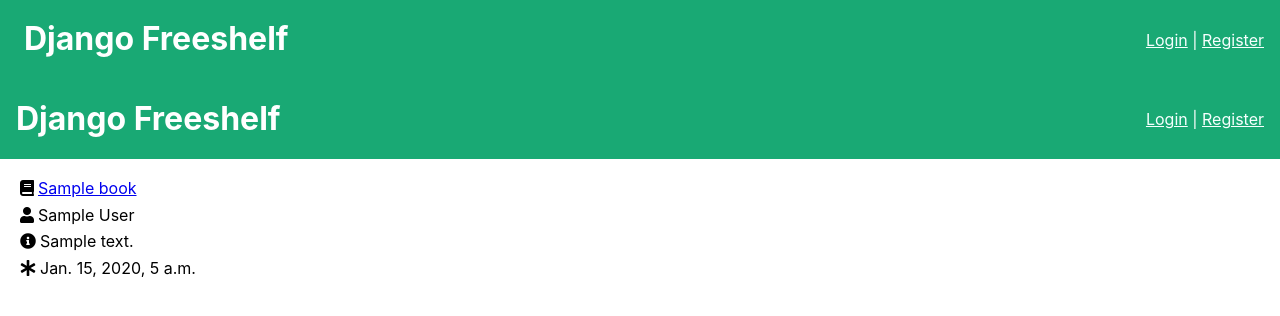
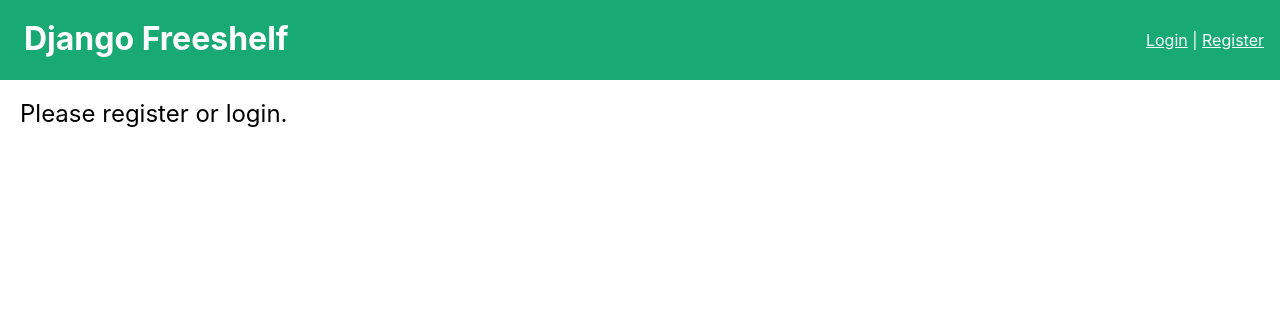
Before and after one commit to Momentum-Team-10/django-freeshelf-JamesMoore816, a Django app: a page that uses templates/books/view_book.html in a window 1280 px wide. Shown: the top 316 px of the page. Run offline with Django 3.2, Linux system fonts and the light colour scheme; tables that the repository leaves empty hold one stand-in row (values such as "Sample post").

Commit message:
Permissions set up, templates cleaned up

```diff
--- a/templates/books/add_book.html
+++ b/templates/books/add_book.html
@@ -1,6 +1,7 @@
 {% extends "base.html" %}
 
 {% block content %}
+{% if request.user.is_staff %}
 <h1 class='pl3'>Add Book</h1>
 
 <div class='pl3'>
@@ -12,4 +13,6 @@
     </div>
   </form>
 </div>
+{% else %}<div class="f3 ma1 pa3">Only staff may proceed.</div>
+{% endif %}
 {% endblock %}
--- a/templates/books/delete_book.html
+++ b/templates/books/delete_book.html
@@ -1,6 +1,7 @@
 {% extends "base.html" %}
 
 {% block content %}
+{% if request.user.is_staff %}
 <h1 class='pl3'>Delete Book</h1>
 
 <div class='pl3'>
@@ -13,4 +14,6 @@
     </div>
   </form>
 </div>
+{% else %}<div class="f3 ma1 pa3">Only staff may proceed.</div>
+{% endif %}
 {% endblock %}
--- a/templates/books/edit_book.html
+++ b/templates/books/edit_book.html
@@ -1,6 +1,7 @@
 {% extends "base.html" %}
 
 {% block content %}
+{% if request.user.is_staff %}
 <h1 class='pl3'>Edit Book</h1>
 
 <div class='pl3'>
@@ -12,4 +13,6 @@
     </div>
   </form>
 </div>
+{% else %}<div class="f3 ma1 pa3">Only staff may proceed.</div>
+{% endif %}
 {% endblock %}
--- a/templates/books/view_book.html
+++ b/templates/books/view_book.html
@@ -1,19 +1,11 @@
 {% extends "base.html" %}
 
 {% block content %}
-<header class="flex items-center justify-between bg-green white ph3">
-    <div id="title">
-      <h1 class="white">Django Freeshelf</h1>
-    </div>
-    <div id="account-menu">
-        {% if request.user.is_authenticated %} <a class="washed-blue" href="accounts/logout/">Logout</a> | <a class="washed-blue" href="accounts/register/">Register</a>
-        {% else %} <a class="washed-blue" href="accounts/login/">Login</a> | <a class="washed-blue" href="accounts/register/">Register</a> {% endif %}
-    </div>
-  </header>
-
+{% if request.user.is_authenticated %}
 <div class='flex flex-wrap'>
     <div class='pa3'>
-    {% if book.url %} <div class='ma1'><i class='fas fa-book mr1'></i><a href="{{ book.url }}">{{ book.title }}</a></div>
+        {% if book.url %} <div class='ma1'><i class='fas fa-book mr1'></i><a href="{{ book.url }}">{{ book.title }}</a>
+        </div>
         {% else %} <div class='ma1'><i class='fas fa-book mr1'></i>{{ book.title }}</div> {% endif %}
 
 
@@ -22,12 +14,6 @@
             <div class='ma1'><i class='fas fa-user mr1'></i>{{ book.author }}</div>
         </div>
         {% endif %}
-
-    <!-- {% if book.url %}
-    <div class='flex'>
-      <div class='ma1'><i class='fas fa-link mr1'></i>{{ book.url }}</div>
-    </div>
-    {% endif %} -->
 
         {% if book.description %}
         <div class='flex'>
@@ -42,10 +28,12 @@
         {% endif %}
         {% if request.user.is_authenticated %}
         <p>
-        <a href="{% url 'edit_book' pk=book.pk %}">Edit Book</a><br>
-        <a class="red" href="{% url 'delete_book' pk=book.pk %}">Delete Book</a>
+            <a href="{% url 'edit_book' slug=book.slug %}">Edit Book</a><br>
+            <a class="red" href="{% url 'delete_book' slug=book.slug %}">Delete Book</a>
         </p>
         {% endif %}
     </div>
 </div>
+{% else %}<div class="f3 ma1 pa3">Please register or login.</div>
+{% endif %}
 {% endblock %}
```
Also changed, not shown: templates/books/home.html (+7 -4 lines). Lines whose indentation alone changed are shown as unchanged.
